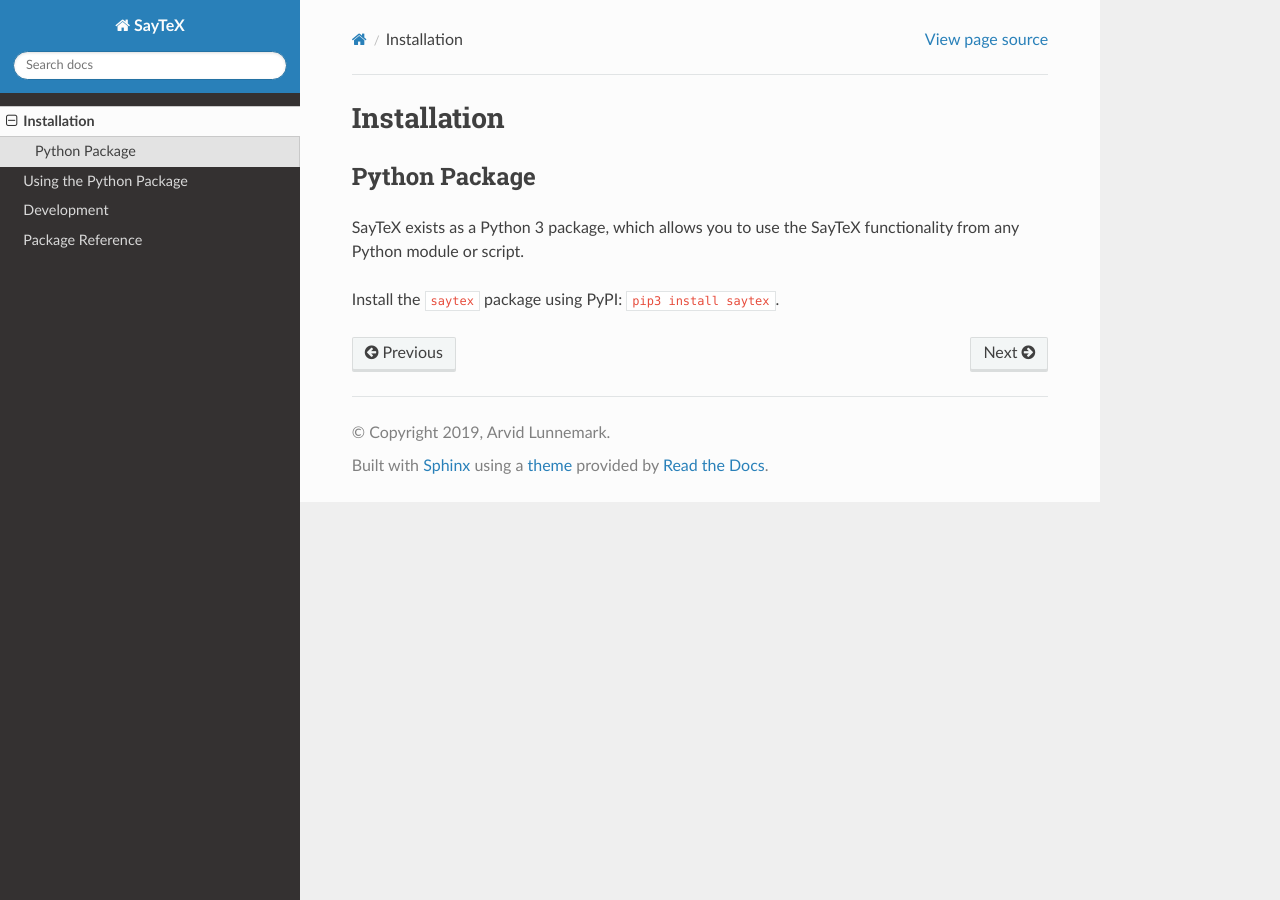
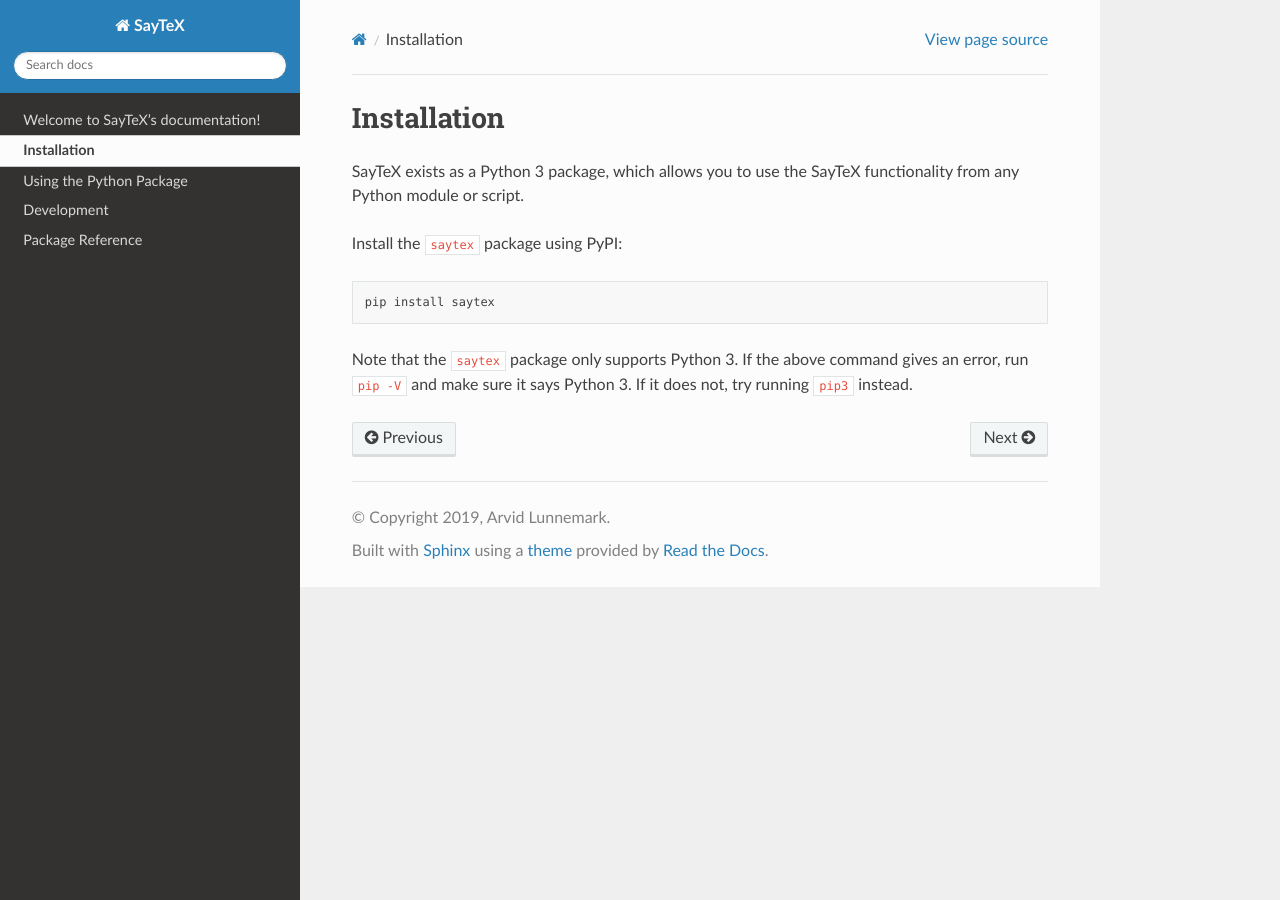
Before and after one commit to arvid220u/saytex, a Sphinx documentation site: the page built from docs/installation.rst, in a window 1280 px wide. Built offline with Sphinx 7.4.7 and the Read the Docs theme 2.0.0, drawn with Linux system fonts in a browser that asks for light colours.

Commit message:
improve docs

```diff
--- a/docs/index.rst
+++ b/docs/index.rst
@@ -7,6 +7,12 @@
 ==================================
 
 .. toctree::
+   :hidden:
+
+   self
+
+
+.. toctree::
    :maxdepth: 2
 
    installation
--- a/docs/installation.rst
+++ b/docs/installation.rst
@@ -1,10 +1,15 @@
 Installation
 =================
 
+SayTeX exists as a Python 3 package, which allows you to use the SayTeX functionality
+from any Python module or script.
 
-Python Package
---------------
+Install the ``saytex`` package using PyPI:
 
-SayTeX exists as a Python 3 package, which allows you to use the SayTeX functionality from any Python module or script.
+.. code-block:: bash
 
-Install the ``saytex`` package using PyPI: ``pip3 install saytex``.
+    pip install saytex
+
+Note that the ``saytex`` package only supports Python 3. If the above
+command gives an error, run ``pip -V`` and make sure it says Python 3. If
+it does not, try running ``pip3`` instead.
```
Also changed, not shown: 2 other files.
